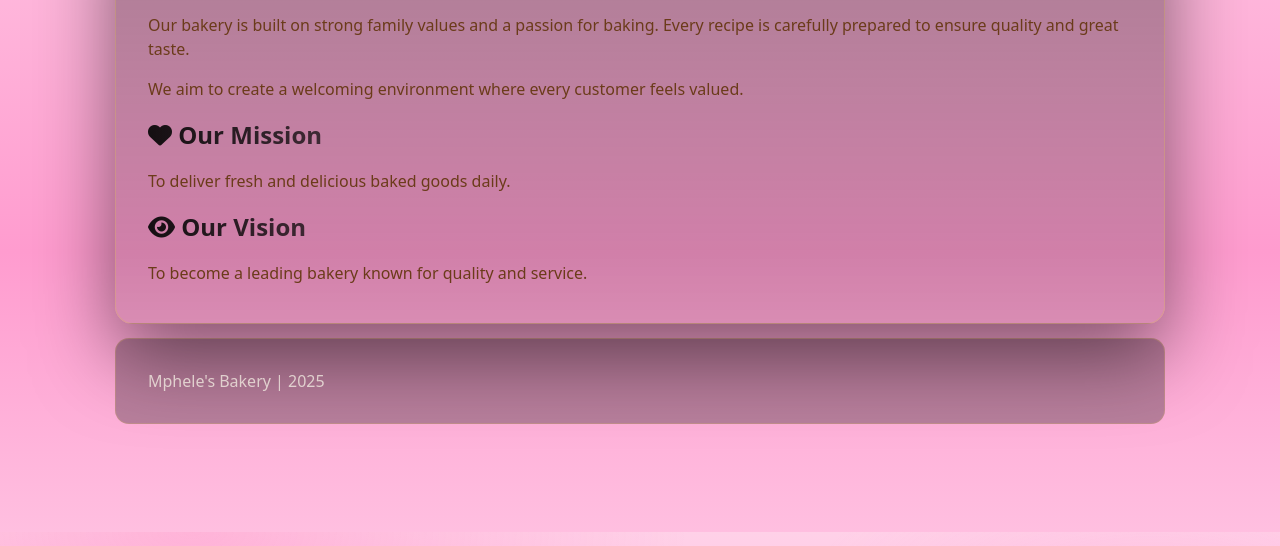
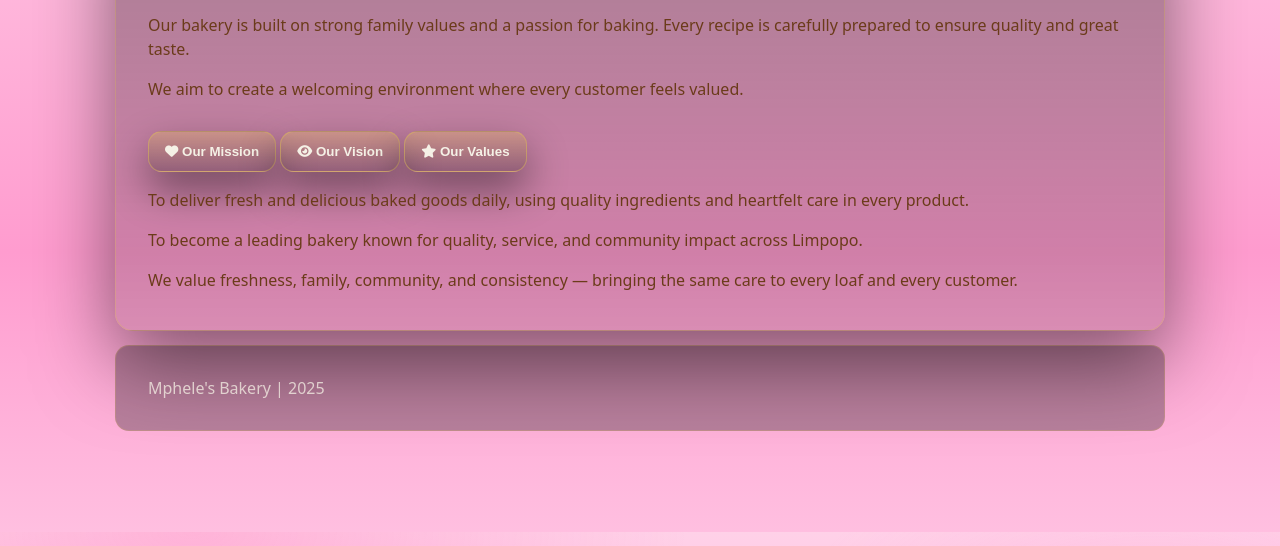
Before and after one commit to Mphelex-sys/project.3, a plain HTML site: page about.html in a window 1280 px wide. Shown: the part 268-814 px from the top of the page. Drawn offline with Linux system fonts and the light colour scheme.

Commit message:
Update about.html

```diff
--- a/about.html
+++ b/about.html
@@ -2,16 +2,35 @@
 <html lang="en">
 <head>
   <meta charset="UTF-8">
-<title>About</title>
+  <meta name="viewport" content="width=device-width, initial-scale=1.0">
+
+  <!-- SEO: Title Tag -->
+  <title>About Us · Mphele's Bakery Makhado</title>
+
+  <!-- SEO: Meta Description -->
+  <meta name="description" content="Learn about Mphele's Bakery – a family-run bakery in Makhado Mall built on passion, quality, and community.">
+
+  <!-- SEO: Keywords -->
+  <meta name="keywords" content="about Mphele's Bakery, family bakery, Makhado, Limpopo, bakery history, mission">
+
+  <!-- SEO: Robots -->
+  <meta name="robots" content="index, follow">
+
+  <!-- SEO: Open Graph -->
+  <meta property="og:title" content="About Mphele's Bakery">
+  <meta property="og:description" content="A family-run bakery in Makhado built on passion for quality baked goods.">
+  <meta property="og:type" content="website">
+
   <link rel="stylesheet" href="assets/css/styles.css">
   <link rel="stylesheet" href="https://cdnjs.cloudflare.com/ajax/libs/font-awesome/6.5.0/css/all.min.css">
 </head>
 
 <body>
 
+  <!-- Header -->
+  <header>
+    <h2><i class="fa-solid fa-bread-slice"></i> Mphele's Bakery</h2>
     <nav>
-
-    <h2><i class="fa-solid fa-bread-slice"></i> Mphele's Bakery</h2>
       <ul class="navbar">
         <li><a href="index.html"><i class="fa fa-home"></i> Home</a></li>
         <li><a href="about.html"><i class="fa fa-users"></i> About</a></li>
@@ -20,9 +39,10 @@
         <li><a href="enquiry.html"><i class="fa fa-cart-shopping"></i> Booking</a></li>
       </ul>
     </nav>
+  </header>
 
-<section>
-
+  <!-- About Section -->
+  <section class="fade-in">
     <h1><i class="fa-solid fa-users"></i> About Us</h1>
 
     <p>
@@ -39,16 +59,39 @@ is carefully prepared to ensure quality and great taste.
       We aim to create a welcoming environment where every customer feels valued.
     </p>
 
-<h2><i class="fa-solid fa-heart"></i> Our Mission</h2>
-<p>To deliver fresh and delicious baked goods daily.</p>
+    <!-- Tabs: Mission & Vision (Interactive Element) -->
+    <div class="tabs slide-up">
+      <div class="tab-buttons">
+        <button class="tab-btn active" data-tab="mission">
+          <i class="fa-solid fa-heart"></i> Our Mission
+        </button>
+        <button class="tab-btn" data-tab="vision">
+          <i class="fa-solid fa-eye"></i> Our Vision
+        </button>
+        <button class="tab-btn" data-tab="values">
+          <i class="fa-solid fa-star"></i> Our Values
+        </button>
+      </div>
 
-<h2><i class="fa-solid fa-eye"></i> Our Vision</h2>
-<p>To become a leading bakery known for quality and service.</p>
+      <div class="tab-content active" id="mission">
+        <p>To deliver fresh and delicious baked goods daily, using quality ingredients and heartfelt care in every product.</p>
+      </div>
 
+      <div class="tab-content" id="vision">
+        <p>To become a leading bakery known for quality, service, and community impact across Limpopo.</p>
+      </div>
+
+      <div class="tab-content" id="values">
+        <p>We value freshness, family, community, and consistency — bringing the same care to every loaf and every customer.</p>
+      </div>
+    </div>
   </section>
 
   <footer>
     <p>Mphele's Bakery | 2025</p>
   </footer>
+
+  <script src="assets/js/tabs.js"></script>
+  <script src="assets/js/animations.js"></script>
 </body>
 </html>
```
Lines whose indentation alone changed are shown as unchanged.
